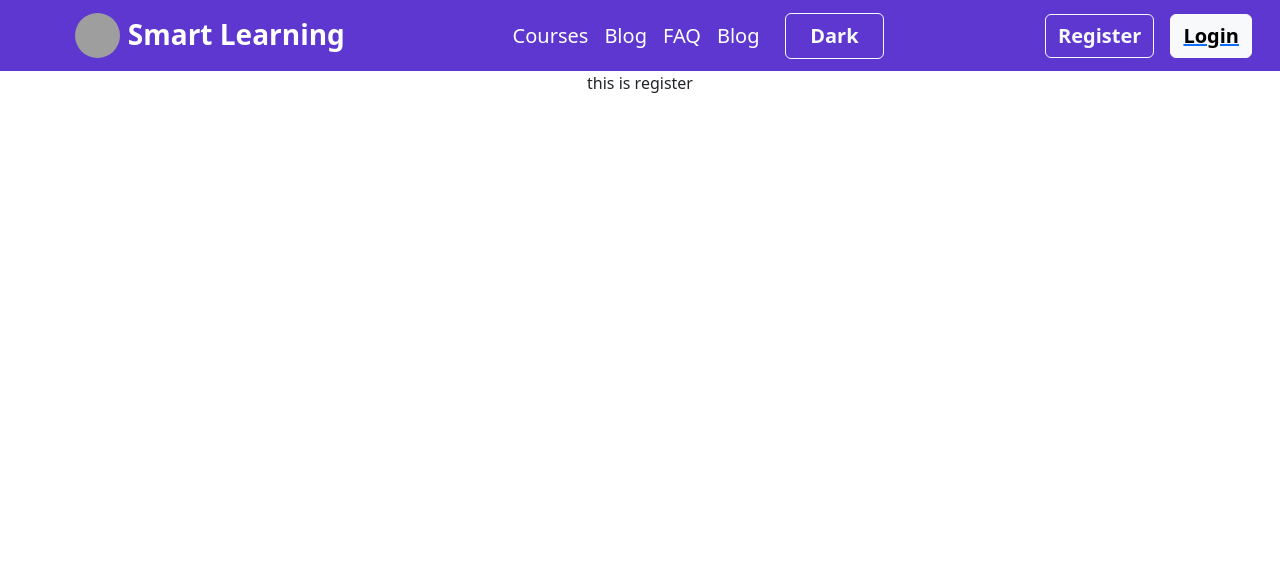
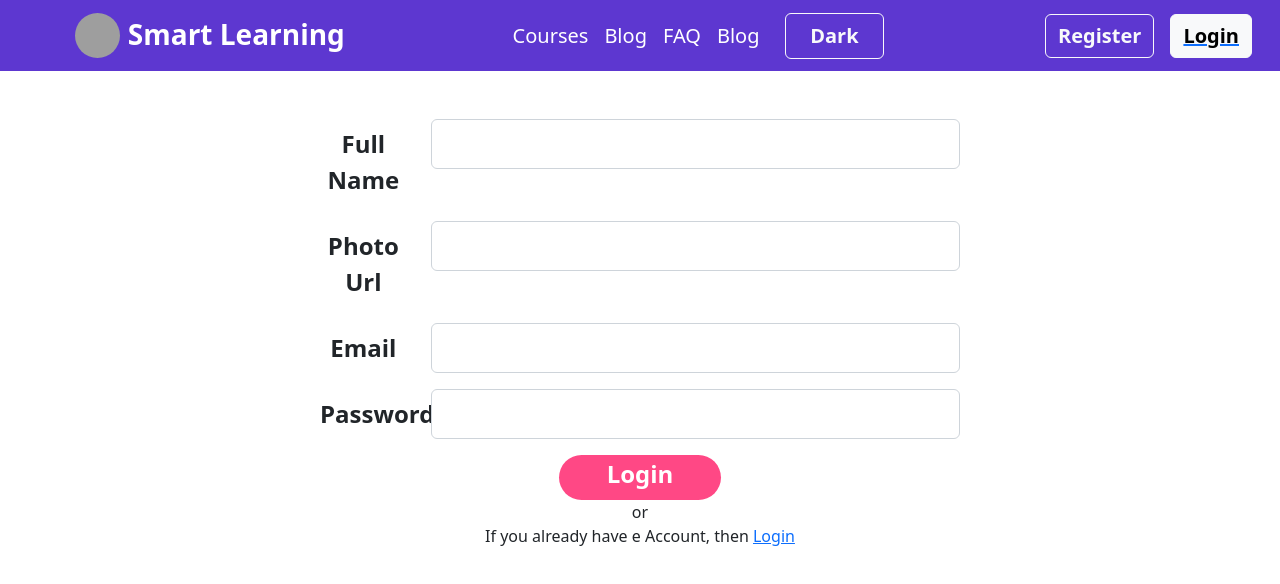
Before and after one commit to asifikbal01890/Smart-Learnig-client-site, a React (Create React App) app: page /Register in a window 1280 px wide. Shown: the top 584 px of the page. Built offline with nearby package versions, Linux system fonts and the light colour scheme; grey boxes are pictures that could not be loaded.

Commit message:
register page style complate

```diff
--- a/src/Component/Register/Register.js
+++ b/src/Component/Register/Register.js
@@ -1,9 +1,42 @@
 import React from 'react';
+import { Link } from 'react-router-dom';
 
 const Register = () => {
     return (
         <div>
-            this is register
+            <div className='w-50 mx-auto mt-5'>
+            <form>
+                <div className="row mb-3">
+                    <label for="inputEmail3" className="col-sm-2 col-form-label fw-semibold fs-4">Full Name</label>
+                    <div className="col-sm-10">
+                    <input type="Name" className="form-control fs-4" id="inputEmail3"/>
+                    </div>
+                </div>
+                <div className="row mb-3">
+                    <label for="inputEmail3" className="col-sm-2 col-form-label fw-semibold fs-4">Photo Url</label>
+                    <div className="col-sm-10">
+                    <input type="photoUrl" className="form-control fs-4" id="inputEmail3"/>
+                    </div>
+                </div>
+                <div className="row mb-3">
+                    <label for="inputEmail3" className="col-sm-2 col-form-label fw-semibold fs-4">Email</label>
+                    <div className="col-sm-10">
+                    <input type="email" className="form-control fs-4" id="inputEmail3"/>
+                    </div>
+                </div>
+                <div className="row mb-3 ">
+                    <label for="inputPassword3" className="col-sm-2 col-form-label fw-semibold fs-4">Password</label>
+                    <div className="col-sm-10">
+                    <input type="password" className="form-control fs-4" id="inputPassword3"/>
+                    </div>
+                </div>
+                <button type="submit" className="btn-pink text-white fs-4 fw-semibold px-5 pb-2 rounded-5">Login</button>
+                </form>
+                <div>
+                    or
+                </div>
+                <p>If you already have e Account, then <Link to={'/Login'}>Login</Link></p>
+        </div>
         </div>
     );
 };
```
